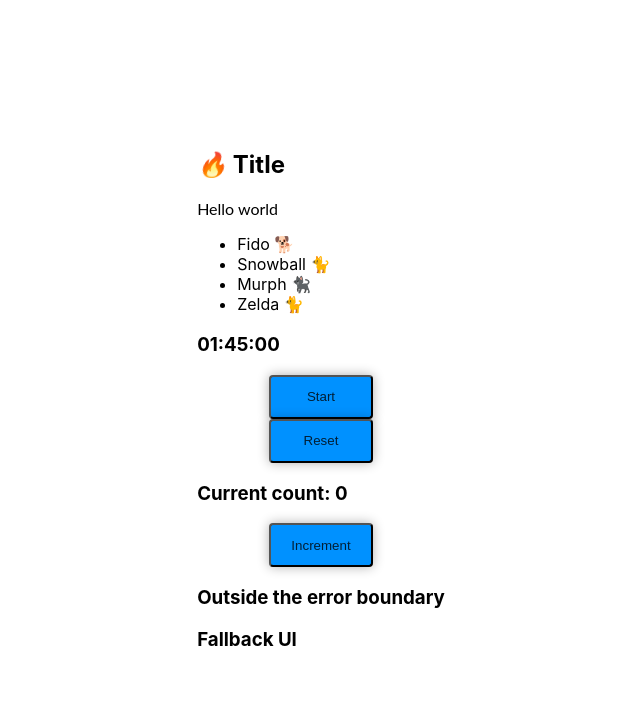
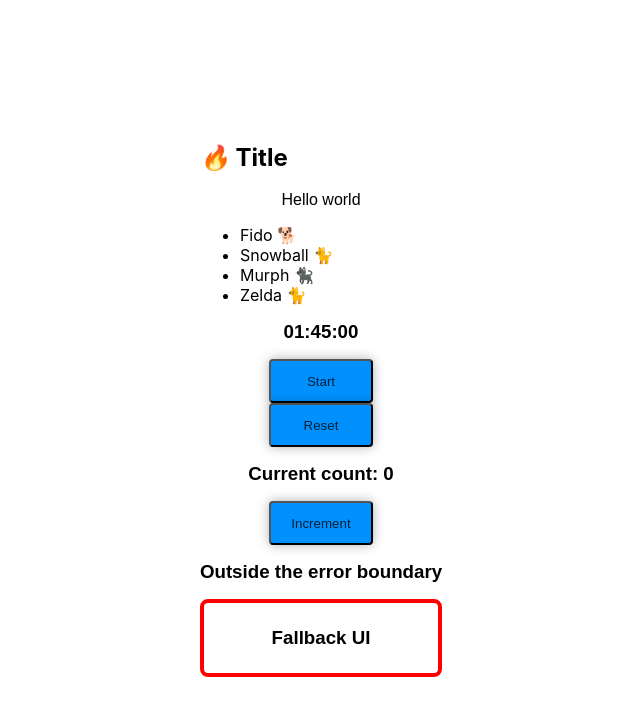
Before and after one commit to leavism-learning/learning-react, a React (Create React App) app: page / in a window 1280 px wide. Shown: the top 716 px of the page, without its empty margins (319-959 px from the left). Built offline with nearby package versions, Linux system fonts and the light colour scheme.

Commit message:
Add style for ErrorBoundary fallback UI

```diff
--- a/src/App.js
+++ b/src/App.js
@@ -2,6 +2,7 @@ import ErrorBoundary from './ErrorBoundary';
 import Countdown from './ticker';
 import { CountProvider, Count, CountButton } from './count';
 import './App.css';
+import './style.css';
 
 function Card(props) {
   return (
--- /dev/null
+++ b/src/style.css
@@ -0,0 +1,35 @@
+body {
+  height: 100vh;
+  display: flex;
+  flex-direction: column;
+  align-items: center;
+  justify-content: center;
+}
+
+h1,
+h3,
+p {
+  margin: 1rem auto;
+  text-align: center;
+  font-family: sans-serif;
+}
+
+button {
+  width: auto;
+  margin: auto;
+  height: 2.75rem;
+  min-width: 6.5rem;
+  color: #030303cc;
+  border-radius: 4px;
+  background: #0091ff;
+  display: flex;
+  align-items: center;
+  justify-content: center;
+  box-shadow: 0px 0px 12px #03030350;
+}
+
+.error-boundary {
+  padding: 0.5rem 1rem;
+  border: solid 4px #ff0000;
+  border-radius: 0.5rem;
+}
```
